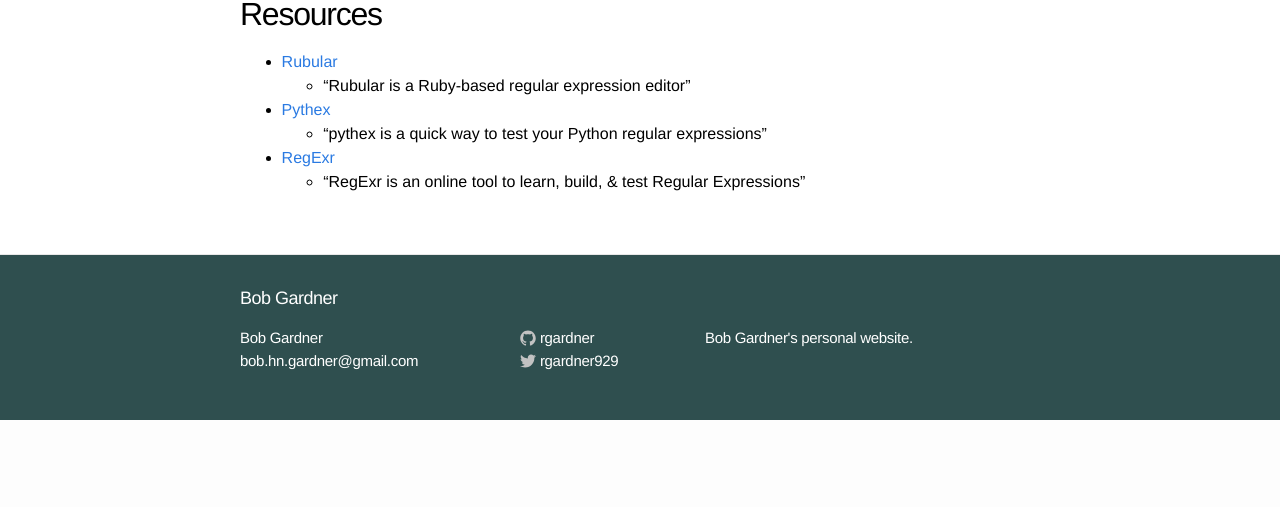
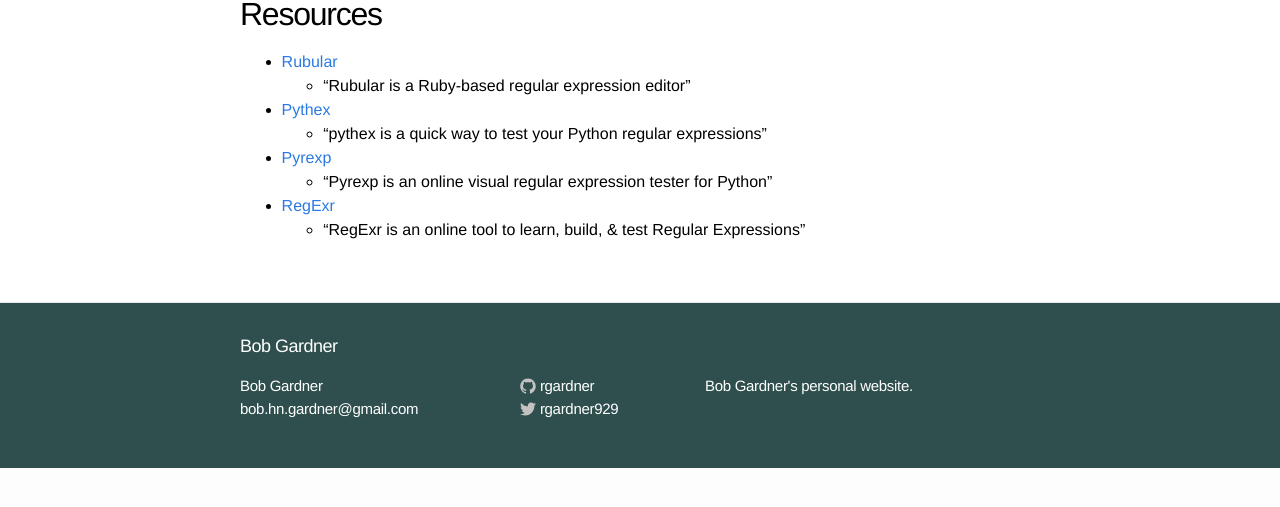
Before and after one commit to rgardner/rgardner.github.io, a Jekyll site: the page built from _resources/regex.md, in a window 1280 px wide, cut to the strip 324-831 px from the top of the page. Built offline with Jekyll 4.4.1, drawn with Linux system fonts in a browser that asks for light colours.

Commit message:
Add Pyrexp to Resources / regex.md (#68)
Add Pyrexp (my website), an online visual regex tester for Python, to
Resources / regex.md

```diff
--- a/_resources/regex.md
+++ b/_resources/regex.md
@@ -15,5 +15,7 @@
   + "Rubular is a Ruby-based regular expression editor"
 - [Pythex](https://pythex.org/)
   + "pythex is a quick way to test your Python regular expressions"
+- [Pyrexp](https://pythonium.net/regex)
+  + "Pyrexp is an online visual regular expression tester for Python"
 - [RegExr](https://regexr.com/)
   + "RegExr is an online tool to learn, build, & test Regular Expressions"
```
